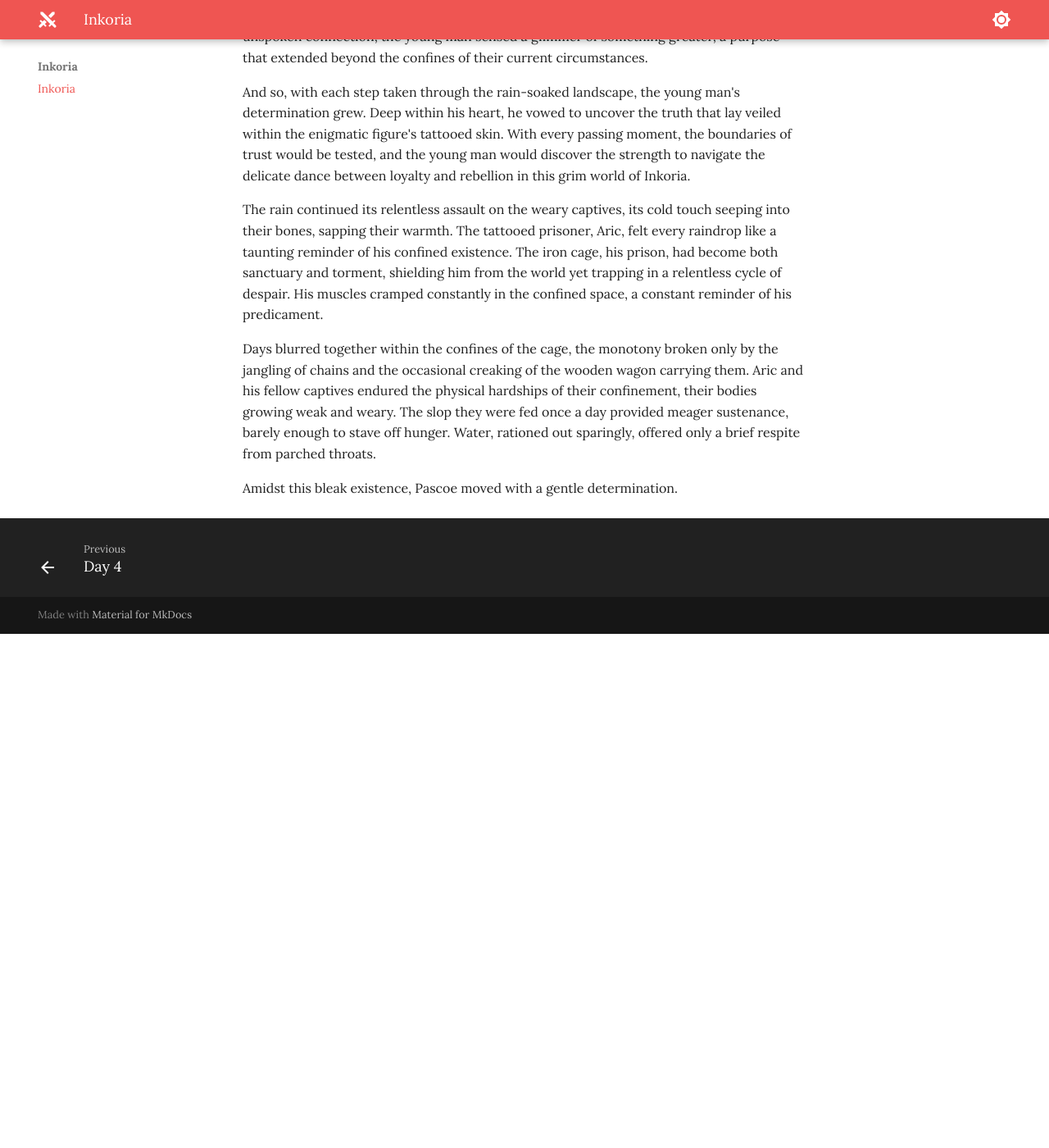
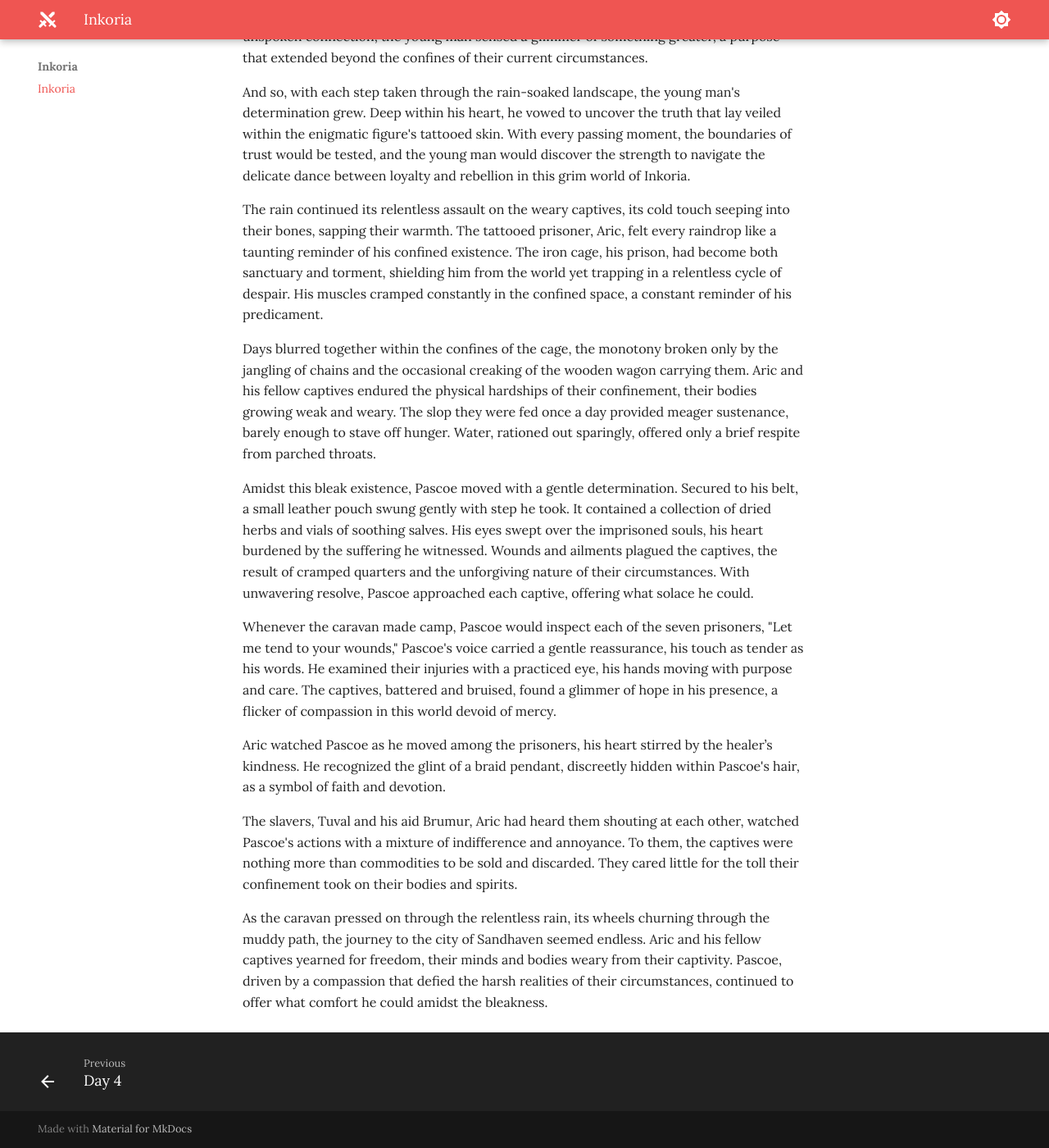
Before and after one commit to jonasmcferreira/adventures, an MkDocs documentation site: the page built from docs/inkoria/00.md, in a window 1280 px wide and 1400 px high, scrolled down 1507 px. Shown: the whole window at 82% size. Built offline with MkDocs 1.6.1 and Material for MkDocs 9.7.7, drawn with Linux system fonts in a browser that asks for light colours; before the commit the page ends 2280 px from its top, so only the background shows below that.

Commit message:
modified docs/inkoria/00.md

```diff
--- a/docs/inkoria/00.md
+++ b/docs/inkoria/00.md
@@ -28,4 +28,12 @@ The rain continued its relentless assault on the weary captives, its cold touch
 
 Days blurred together within the confines of the cage, the monotony broken only by the jangling of chains and the occasional creaking of the wooden wagon carrying them. Aric and his fellow captives endured the physical hardships of their confinement, their bodies growing weak and weary. The slop they were fed once a day provided meager sustenance, barely enough to stave off hunger. Water, rationed out sparingly, offered only a brief respite from parched throats.
 
-Amidst this bleak existence, Pascoe moved with a gentle determination.
+Amidst this bleak existence, Pascoe moved with a gentle determination. Secured to his belt, a small leather pouch swung gently with step he took. It contained a collection of dried herbs and vials of soothing salves. His eyes swept over the imprisoned souls, his heart burdened by the suffering he witnessed. Wounds and ailments plagued the captives, the result of cramped quarters and the unforgiving nature of their circumstances. With unwavering resolve, Pascoe approached each captive, offering what solace he could.
+
+Whenever the caravan made camp, Pascoe would inspect each of the seven prisoners, "Let me tend to your wounds," Pascoe's voice carried a gentle reassurance, his touch as tender as his words. He examined their injuries with a practiced eye, his hands moving with purpose and care. The captives, battered and bruised, found a glimmer of hope in his presence, a flicker of compassion in this world devoid of mercy.
+
+Aric watched Pascoe as he moved among the prisoners, his heart stirred by the healer’s kindness. He recognized the glint of a braid pendant, discreetly hidden within Pascoe's hair, as a symbol of faith and devotion.
+
+The slavers, Tuval and his aid Brumur, Aric had heard them shouting at each other, watched Pascoe's actions with a mixture of indifference and annoyance. To them, the captives were nothing more than commodities to be sold and discarded. They cared little for the toll their confinement took on their bodies and spirits.
+
+As the caravan pressed on through the relentless rain, its wheels churning through the muddy path, the journey to the city of Sandhaven seemed endless. Aric and his fellow captives yearned for freedom, their minds and bodies weary from their captivity. Pascoe, driven by a compassion that defied the harsh realities of their circumstances, continued to offer what comfort he could amidst the bleakness.
```
